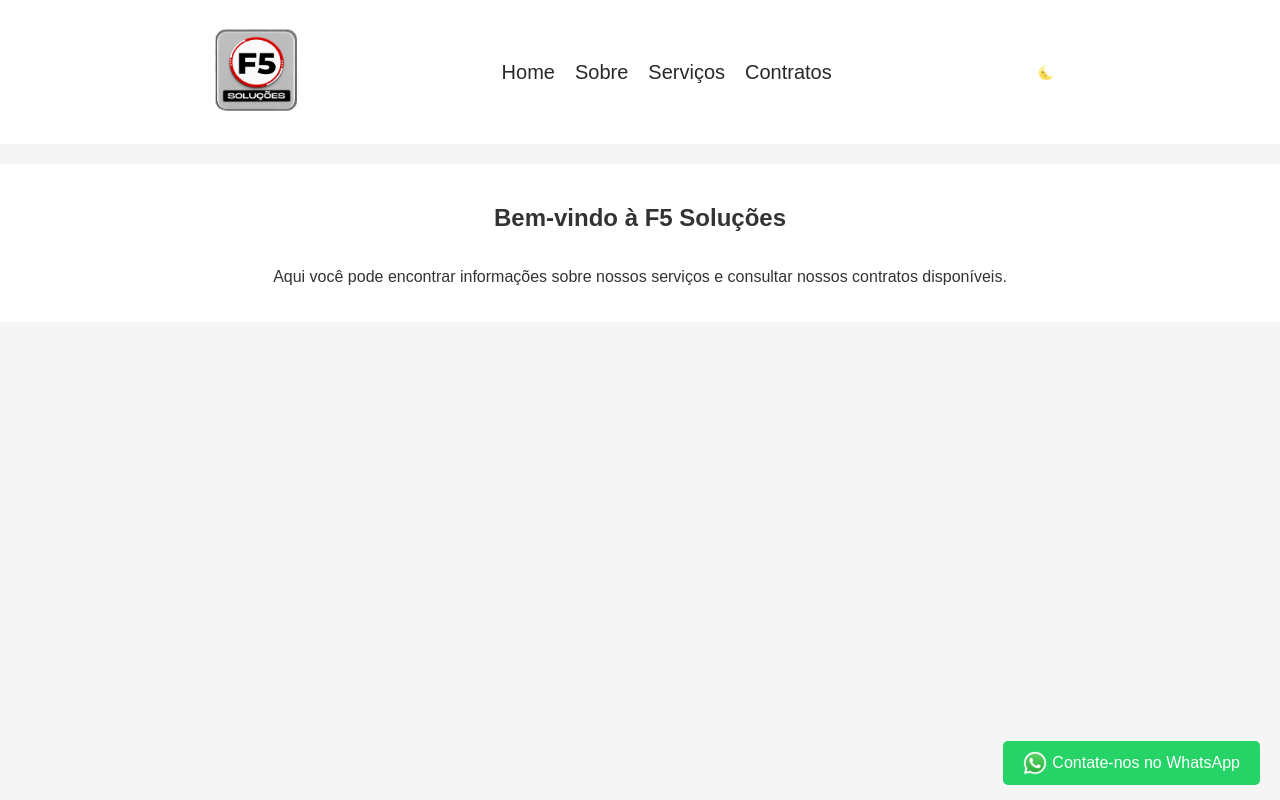
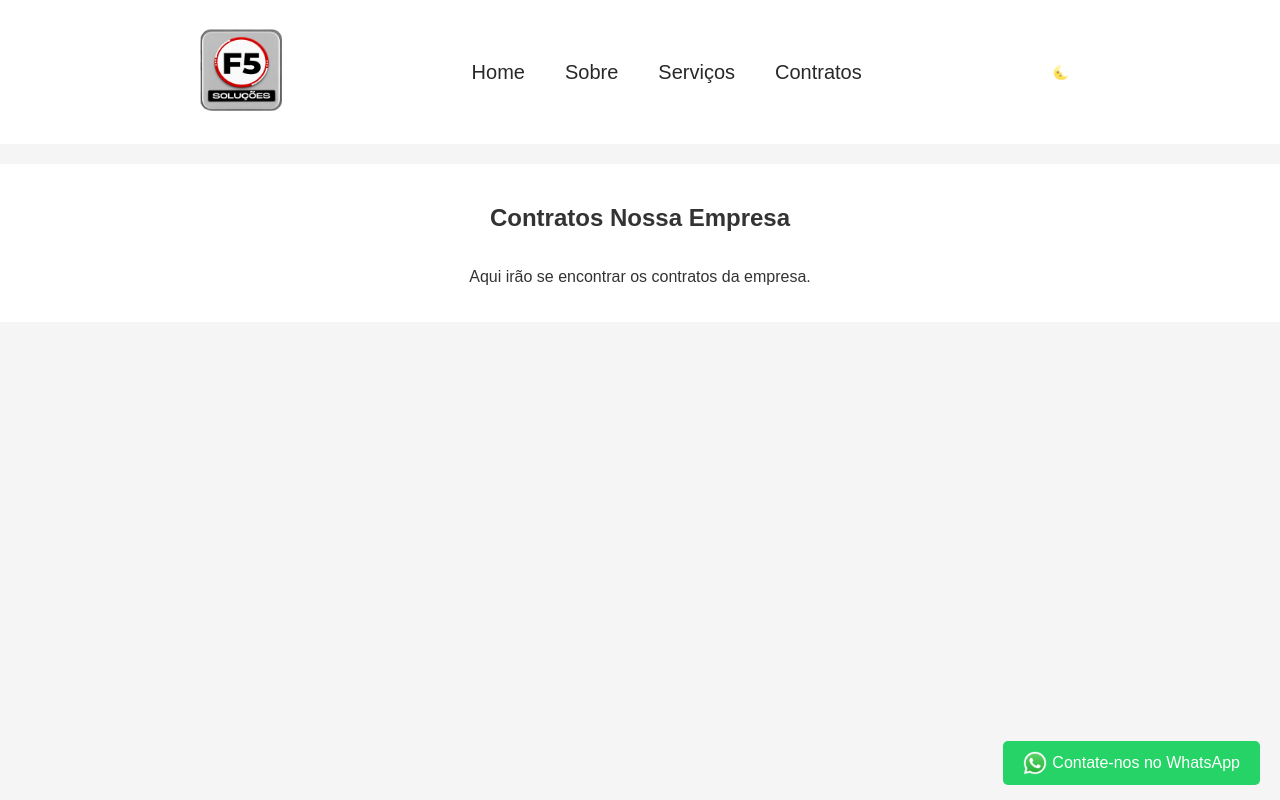
Before and after one commit to ViniciusHerminioGama/F5Solucoes, a React (Create React App) app: page /contratos in a window 1280 px wide. Built offline with nearby package versions, Linux system fonts and the light colour scheme.

Commit message:
ajuste rotas site

```diff
--- a/src/App.css
+++ b/src/App.css
@@ -31,7 +31,7 @@
 }
 
 nav ul li {
-  margin-right: 20px;
+  margin-right: 40px;
   font-size: 20px;
 }
 
--- a/src/App.js
+++ b/src/App.js
@@ -1,17 +1,24 @@
-// App.js
 import React from 'react';
-import { BrowserRouter as Router } from 'react-router-dom';
+import { BrowserRouter as Router, Route, Routes } from 'react-router-dom';
 import './App.css';
 import Navbar from './Navbar';
 import MainContent from './MainContent';
-import WhatsAppButton from './WhatsAppButton'; // Importe o componente do botão do WhatsApp
+import AboutPage from './components/AboutPage';
+import ServicesPage from './components/ServicesPage';
+import ContractsPage from './components/ContractsPage';
+import WhatsAppButton from './WhatsAppButton';
 
 function App() {
   return (
     <Router>
       <div className="App">
         <Navbar />
-        <MainContent />
+        <Routes>
+          <Route path="/" element={<MainContent />} /> {/* Rota para a página inicial */}
+          <Route path="/sobre" element={<AboutPage />} /> {/* Rota para a página Sobre */}
+          <Route path="/servicos" element={<ServicesPage />} /> {/* Rota para a página de Serviços */}
+          <Route path="/contratos" element={<ContractsPage />} /> {/* Rota para a página de Contratos */}
+        </Routes>
         <footer>
           <WhatsAppButton /> {/* Adicione o botão do WhatsApp no rodapé */}
         </footer>
--- /dev/null
+++ b/src/components/AboutPage.js
@@ -0,0 +1,13 @@
+// AboutPage.js
+import React from 'react';
+
+function AboutPage() {
+  return (
+    <div className="main-content">
+      <h2>Sobre Nossa Empresa</h2>
+      <p>Aqui você pode consultar um pouco mais sobre nossa empresa.</p>
+    </div>
+  );
+}
+
+export default AboutPage;
--- /dev/null
+++ b/src/components/ContractsPage.js
@@ -0,0 +1,12 @@
+import React from 'react';
+
+function ContractsPage() {
+  return (
+    <div className="main-content">
+      <h2>Contratos Nossa Empresa</h2>
+      <p>Aqui irão se encontrar os contratos da empresa.</p>
+    </div>
+  );
+}
+
+export default ContractsPage;
--- /dev/null
+++ b/src/components/ServicesPage.js
@@ -0,0 +1,12 @@
+import React from 'react';
+
+function ServicesPage() {
+  return (
+    <div className="main-content">
+      <h2>Serviços da empresa</h2>
+      <p>Aqui se encontrarão os serviços da empresa.</p>
+    </div>
+  );
+}
+
+export default ServicesPage;
```
Also changed, not shown: src/components/HomePage.js (added, +12 -0 lines).
